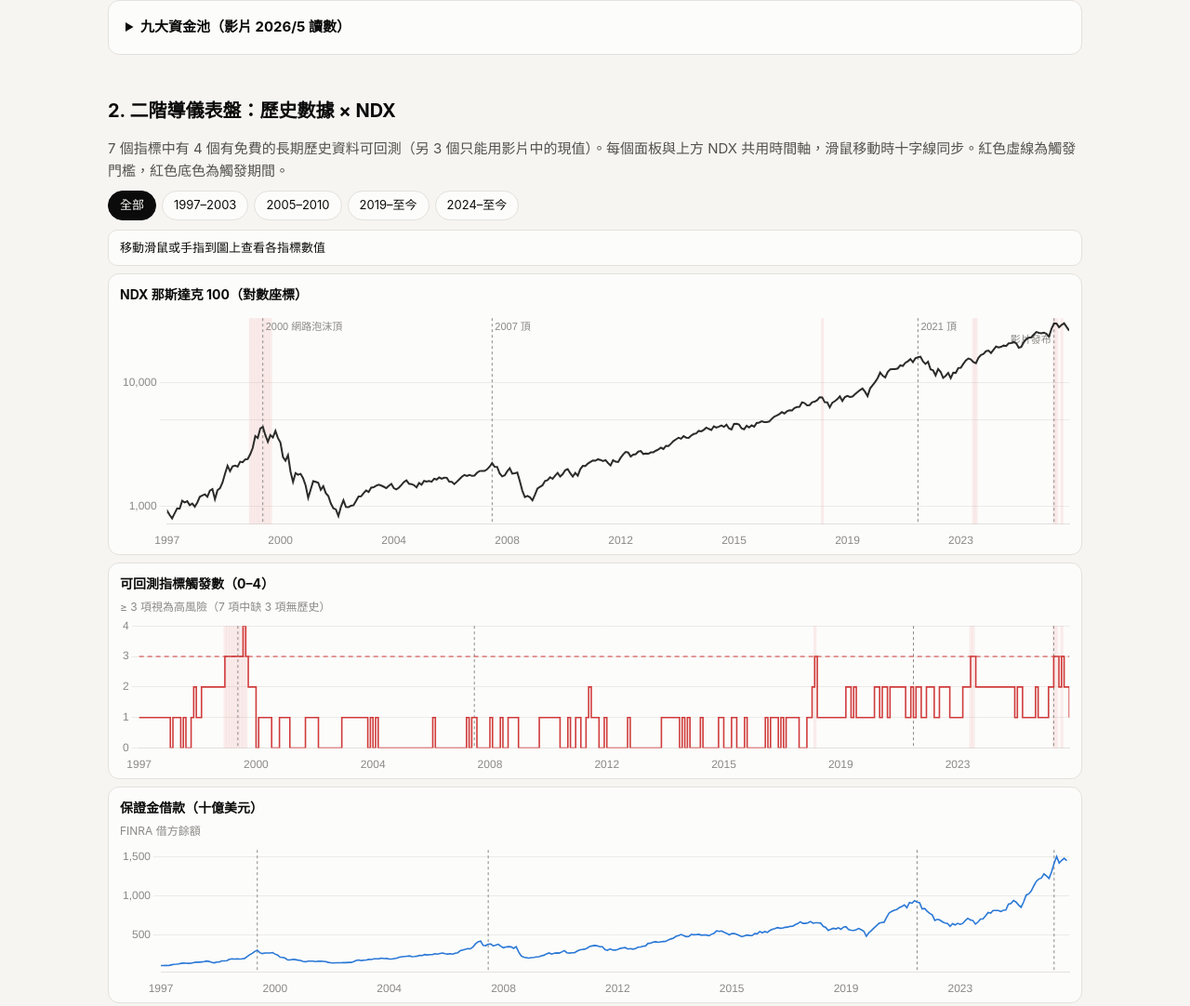
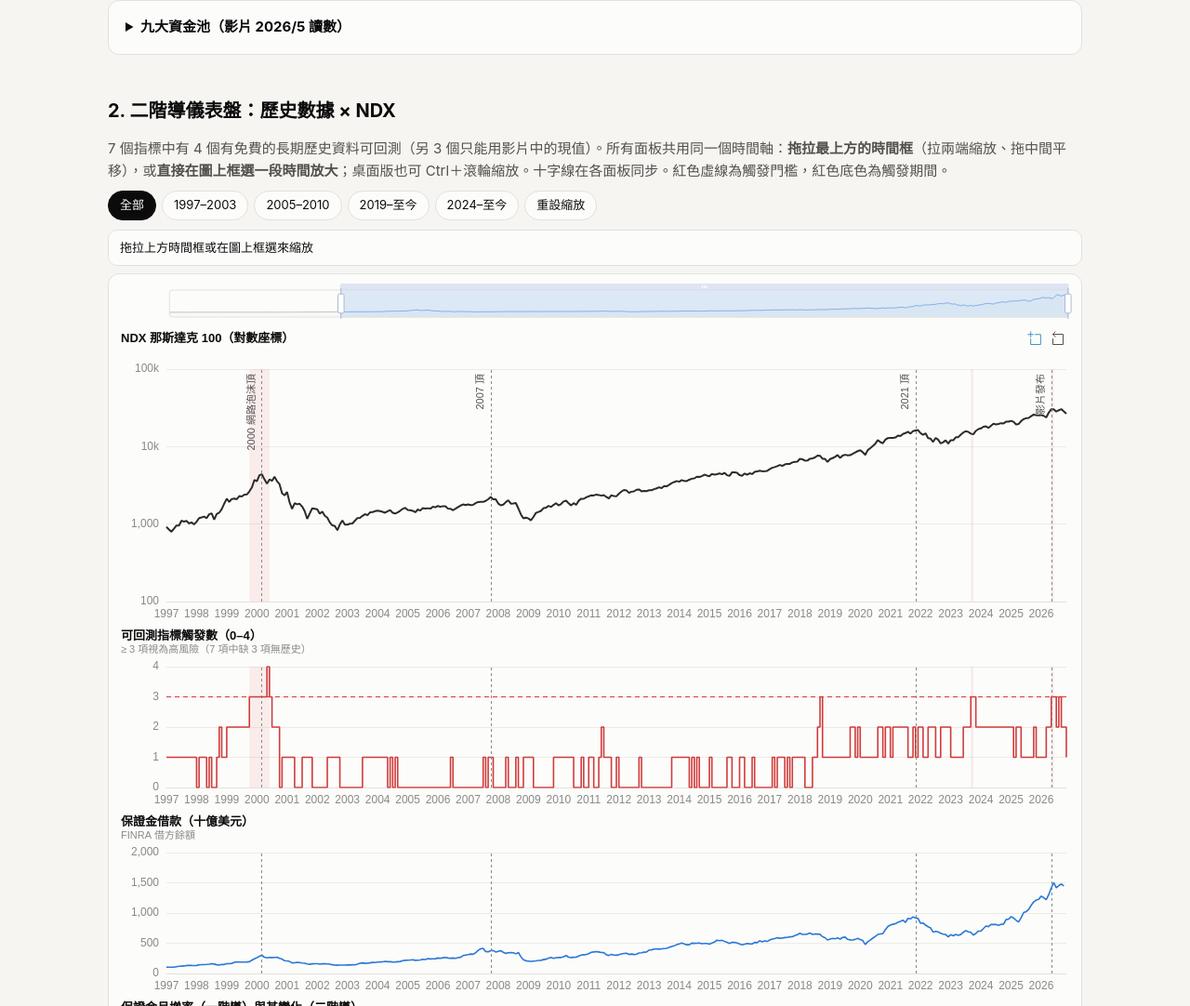
Before and after one commit to GarfieldHuang/ndx-ponzi-funnel, a plain HTML site: page index.html in a window 1280 px wide. Shown: the part 638-1720 px from the top of the page at 93% size. Drawn offline with nearby package versions, Linux system fonts and the light colour scheme.

Commit message:
圖表改用 ECharts：可拖拉時間框、框選放大、Ctrl+滾輪縮放，所有面板同步
Co-Authored-By: Claude Opus 5.5 <noreply@anthropic.com>

```diff
--- a/index.html
+++ b/index.html
@@ -118,10 +118,10 @@ footer{margin-top:48px;color:var(--muted);font-size:13px}
 </details>
 
 <h2>2. 二階導儀表盤：歷史數據 × NDX</h2>
-<p class="sub">7 個指標中有 4 個有免費的長期歷史資料可回測（另 3 個只能用影片中的現值）。每個面板與上方 NDX 共用時間軸，滑鼠移動時十字線同步。紅色虛線為觸發門檻，紅色底色為觸發期間。</p>
+<p class="sub">7 個指標中有 4 個有免費的長期歷史資料可回測（另 3 個只能用影片中的現值）。所有面板共用同一個時間軸：<b>拖拉最上方的時間框</b>（拉兩端縮放、拖中間平移），或<b>直接在圖上框選一段時間放大</b>；桌面版也可 Ctrl＋滾輪縮放。十字線在各面板同步。紅色虛線為觸發門檻，紅色底色為觸發期間。</p>
 <div class="toolbar" id="ranges" role="group" aria-label="時間範圍"></div>
-<div class="readout" id="readout" aria-live="polite">移動滑鼠或手指到圖上查看各指標數值</div>
-<div id="panels"></div>
+<div class="readout" id="readout" aria-live="polite">拖拉上方時間框或在圖上框選來縮放</div>
+<div id="chart" class="panel" style="padding:6px 4px"></div>
 <p class="muted">資料來源：Yahoo Finance（^NDX 月收盤）、FINRA Margin Statistics、FRED（NCBEILQ027S、GDP、M2SL）、multpl.com（Shiller CAPE）。GitHub Actions 每週自動更新。</p>
 
 <h3 style="margin-top:22px">7 指標現況</h3>
@@ -181,7 +181,7 @@ footer{margin-top:48px;color:var(--muted);font-size:13px}
 <footer>本頁為教育與研究用途的方法重建，不構成投資建議。逐字稿由 Qwen3-ASR 自動辨識後校正，可能有誤差。<br>原始碼與資料腳本：<a id="repo" href="#">GitHub</a></footer>
 </div>
 
-<script src="https://cdnjs.cloudflare.com/ajax/libs/Chart.js/4.4.1/chart.umd.min.js"></script>
+<script src="https://cdn.jsdelivr.net/npm/echarts@5.5.1/dist/echarts.min.js"></script>
 <script>
 // ───────── 觸發規則（可依自己的判斷調整門檻）─────────
 // 每個規則回傳 true / false / null（null = 該月沒有資料）
@@ -199,7 +199,7 @@ const RANGES = [['全部','1997-01',null],['1997–2003','1997-01','2003-12'],['
 const css = n => getComputedStyle(document.documentElement).getPropertyValue(n).trim();
 const fmt = (v,d=1) => v==null ? '—' : v.toLocaleString('zh-TW',{maximumFractionDigits:d,minimumFractionDigits:d});
 
-let D, charts=[], hoverIdx=null, triggers=[];
+let D, triggers=[];
 
 fetch('data/indicators.json').then(r=>r.json()).then(init);
 
@@ -223,7 +223,8 @@ function init(data){
   const repo = location.hostname.endsWith('github.io')
     ? `https://github.com/${location.hostname.split('.')[0]}/${location.pathname.split('/')[1]}` : '#';
   document.getElementById('repo').href = repo;
-  matchMedia('(prefers-color-scheme: dark)').addEventListener('change',()=>{charts.forEach(c=>c.destroy());charts=[];document.getElementById('panels').innerHTML='';buildPanels();});
+  matchMedia('(prefers-color-scheme: dark)').addEventListener('change',buildPanels);
+  let rt; addEventListener('resize',()=>{ clearTimeout(rt); rt=setTimeout(()=>{ const sv=chart.getOption().dataZoom[0]; buildPanels(); chart.dispatchAction({type:'dataZoom',dataZoomIndex:0,startValue:sv.startValue,endValue:sv.endValue}); },200); });
 }
 
 const PANELS = [
@@ -240,100 +241,100 @@ const PANELS = [
 function seriesOf(key){ return key==='triggers' ? triggers : D.series[key]; }
 
 function triggeredMask(p){
-  const v = seriesOf(p.key);
+  if (p.key==='ndx') return triggers.map(t=>t!=null&&t>=3);
   if (p.ruleKey) return D.dates.map((_,i)=>RULES[p.ruleKey].fn(D.series,i)===true);
   if (p.threshold==null) return null;
+  const v = seriesOf(p.key);
   return v.map(x=> x==null?false : p.dir==='>'?x>p.threshold : p.dir==='>='?x>=p.threshold : x<p.threshold);
 }
+function maskAreas(mask){
+  const out=[]; if(!mask) return out; let st=null;
+  mask.forEach((on,i)=>{ if(on&&st==null) st=i; if((!on||i===mask.length-1)&&st!=null){ const en=on?i:i-1; out.push([{xAxis:D.dates[st]},{xAxis:D.dates[en]}]); st=null; } });
+  return out;
+}
 
-// plugin：觸發底色、事件線、門檻線、同步十字線
-const overlay = {
-  id:'overlay',
-  beforeDatasetsDraw(c){
-    const {ctx, chartArea:a, scales:{x,y}} = c, p = c.options.plugins.overlay;
-    ctx.save();
-    if (p.mask){
-      ctx.fillStyle = css('--critical-bg');
-      const w = (x.getPixelForValue(1)-x.getPixelForValue(0));
-      p.mask.forEach((on,i)=>{ if(!on) return; const px=x.getPixelForValue(i); if(px<a.left-w||px>a.right) return;
-        ctx.fillRect(Math.max(a.left,px-w/2), a.top, Math.min(w+0.5,a.right-px+w/2), a.bottom-a.top); });
-    }
-    ctx.setLineDash([3,3]); ctx.lineWidth=1; ctx.strokeStyle=css('--muted'); ctx.fillStyle=css('--muted'); ctx.font='11px sans-serif';
-    EVENTS.forEach(([d,l])=>{ const i=D.dates.indexOf(d); if(i<0) return; const px=x.getPixelForValue(i);
-      if(px<a.left||px>a.right) return; ctx.beginPath(); ctx.moveTo(px,a.top); ctx.lineTo(px,a.bottom); ctx.stroke();
-      if(p.labels){ const w=ctx.measureText(l).width, left=px+3+w>a.right; ctx.save(); ctx.textBaseline='top';
-        ctx.fillText(l, left? px-3-w : px+3, a.top+(left?18:4)); ctx.restore(); } });
-    if (p.threshold!=null){ const py=y.getPixelForValue(p.threshold); if(py>=a.top&&py<=a.bottom){
-      ctx.strokeStyle=css('--critical'); ctx.setLineDash([5,4]); ctx.beginPath(); ctx.moveTo(a.left,py); ctx.lineTo(a.right,py); ctx.stroke(); } }
-    ctx.restore();
-  },
-  afterDatasetsDraw(c){
-    if (hoverIdx==null) return;
-    const {ctx, chartArea:a, scales:{x}} = c, px = x.getPixelForValue(hoverIdx);
-    if(px<a.left||px>a.right) return;
-    ctx.save(); ctx.strokeStyle=css('--text2'); ctx.lineWidth=1; ctx.beginPath(); ctx.moveTo(px,a.top); ctx.lineTo(px,a.bottom); ctx.stroke();
-    c.data.datasets.forEach((ds,k)=>{ const v=ds.data[hoverIdx]; if(v==null) return; const py=c.scales.y.getPixelForValue(v);
-      ctx.fillStyle=ds.borderColor; ctx.strokeStyle=css('--surface'); ctx.lineWidth=2; ctx.beginPath(); ctx.arc(px,py,4,0,7); ctx.fill(); ctx.stroke(); });
-    ctx.restore();
-  }
-};
+const isTouch = matchMedia('(pointer:coarse)').matches;
+let chart, spanMonths=999;
+const bucket = m => m>48 ? 0 : m>18 ? 1 : 2;
 
 function buildPanels(){
-  const root = document.getElementById('panels');
   const tb = document.getElementById('ranges'); tb.innerHTML='';
   RANGES.forEach(([lab,a,b],k)=>{ const bt=document.createElement('button'); bt.textContent=lab; bt.setAttribute('aria-pressed',k===0);
     bt.onclick=()=>{ tb.querySelectorAll('button').forEach(x=>x.setAttribute('aria-pressed',x===bt)); setRange(a,b); }; tb.appendChild(bt); });
+  const rs = document.createElement('button'); rs.textContent='重設縮放'; rs.onclick=()=>tb.querySelector('button').click(); tb.appendChild(rs);
 
-  PANELS.forEach(p=>{
-    const el = document.createElement('div'); el.className='panel';
+  const el = document.getElementById('chart');
+  const narrow = el.clientWidth < 600;
+  const SLIDER_H = 30, HEAD = 44, GAP = 26;
+  let top = SLIDER_H + 22;
+  const grids=[], titles=[], xAxes=[], yAxes=[], series=[];
+  const muted=css('--muted'), border=css('--border'), grid=css('--grid'), text=css('--text'), text2=css('--text2'), crit=css('--critical');
+
+  PANELS.forEach((p,i)=>{
+    const h = p.tall ? (narrow?190:250) : (narrow?110:130);
     const ruleTxt = p.ruleKey ? RULES[p.ruleKey].label : (p.rule||'');
-    const legend = p.extra ? `<span class="legend"><span><i style="background:${css(p.color)}"></i>月增率</span><span><i style="background:${css(p.extra.color)}"></i>${p.extra.label}</span></span>` : '';
-    el.innerHTML = `<header><h3>${p.title}</h3>${legend}</header><div class="rule">${ruleTxt}</div><div class="cv ${p.tall?'tall':''}"><canvas></canvas></div>`;
-    root.appendChild(el);
-    const datasets = [{data:seriesOf(p.key), borderColor:css(p.color), borderWidth:p.key==='ndx'?2:1.6, pointRadius:0, spanGaps:false, stepped:!!p.stepped, tension:0}];
-    if (p.extra) datasets.push({data:D.series[p.extra.key], borderColor:css(p.extra.color), borderWidth:1.2, pointRadius:0, tension:0});
-    const thr = p.ruleKey ? RULES[p.ruleKey].threshold ?? p.threshold : p.threshold;
-    const c = new Chart(el.querySelector('canvas'), {
-      type:'line',
-      data:{labels:D.dates, datasets},
-      plugins:[overlay],
-      options:{
-        responsive:true, maintainAspectRatio:false, animation:false, parsing:true, normalized:true,
-        events:['mousemove','mouseout','touchstart','touchmove'],
-        interaction:{mode:'index', intersect:false},
-        plugins:{legend:{display:false}, tooltip:{enabled:false},
-          overlay:{mask: p.key==='ndx'? triggers.map(t=>t!=null&&t>=3) : triggeredMask(p), threshold: thr, labels: p.key==='ndx'}},
-        scales:{
-          x:{ticks:{color:css('--muted'),maxRotation:0,autoSkip:true,maxTicksLimit:8,callback(v){return this.getLabelForValue(v).slice(0,4);}}, grid:{display:false}, border:{color:css('--border')}},
-          y:{type:p.log?'logarithmic':'linear', position:'left', ticks:{color:css('--muted'),maxTicksLimit:5,includeBounds:false,
-              callback:v=> p.log ? ([100,300,1000,3000,10000,30000].includes(v)? v.toLocaleString():'') : (+v).toLocaleString('zh-TW',{maximumFractionDigits:2})},
-             grid:{color:css('--grid')}, border:{display:false}, ...(p.key==='triggers'?{min:0,max:4}:{}) }
-        },
-        onHover:(e,_,chart)=>{ const i = chart.scales.x.getValueForPixel(e.x); setHover(i>=0&&i<D.dates.length?Math.round(i):null); }
-      }
-    });
-    c.canvas.addEventListener('mouseleave',()=>setHover(null));
-    charts.push(c);
+    titles.push({text:p.title, subtext:ruleTxt, left:4, top, textStyle:{fontSize:13,fontWeight:600,color:text}, subtextStyle:{fontSize:11,color:muted,width:el.clientWidth-20,overflow:'truncate'}, itemGap:2});
+    top += HEAD;
+    grids.push({left:narrow?44:58, right:12, top, height:h});
+    xAxes.push({type:'category', gridIndex:i, data:D.dates, boundaryGap:false,
+      axisLine:{lineStyle:{color:border}}, axisTick:{show:false},
+      axisLabel:{color:muted, hideOverlap:true, interval:(_,v)=> spanMonths>48 ? v.endsWith('-01') : spanMonths>18 ? /-(01|07)$/.test(v) : /-(01|04|07|10)$/.test(v), formatter:v=> spanMonths>48 ? v.slice(0,4) : v},
+      axisPointer:{label:{show:i===PANELS.length-1}}});
+    const thr = p.ruleKey ? (RULES[p.ruleKey].threshold ?? p.threshold) : p.threshold;
+    yAxes.push({type:p.log?'log':'value', gridIndex:i, scale:!p.log && p.key!=='triggers', splitNumber:3,
+      ...(p.key==='triggers'?{min:0,max:4,interval:1}:{}),
+      axisLabel:{color:muted, formatter:v=> Math.abs(v)>=10000 ? (v/1000).toLocaleString()+'k' : (+v).toLocaleString('zh-TW',{maximumFractionDigits:2})},
+      splitLine:{lineStyle:{color:grid}}, axisLine:{show:false}});
+    const markLineData = EVENTS.map(([d,l])=>({xAxis:d, label:{show:p.key==='ndx', formatter:l, position:'insideEndTop', color:text2, fontSize:11}}));
+    if (thr!=null) markLineData.push({yAxis:thr, lineStyle:{color:crit, type:[5,4]}, label:{show:false}});
+    series.push({name:p.title, type:'line', xAxisIndex:i, yAxisIndex:i, data:seriesOf(p.key), showSymbol:false, connectNulls:false,
+      step:p.stepped?'end':false, lineStyle:{width:p.key==='ndx'?2:1.6, color:css(p.color)}, itemStyle:{color:css(p.color)},
+      emphasis:{disabled:true}, sampling:'lttb',
+      markLine:{silent:true, symbol:'none', lineStyle:{color:muted, type:[3,3], width:1}, data:markLineData},
+      markArea:{silent:true, itemStyle:{color:css('--critical-bg')}, data:maskAreas(triggeredMask(p))}});
+    if (p.extra) series.push({name:p.extra.label, type:'line', xAxisIndex:i, yAxisIndex:i, data:D.series[p.extra.key], showSymbol:false,
+      lineStyle:{width:1.2, color:css(p.extra.color)}, itemStyle:{color:css(p.extra.color)}, emphasis:{disabled:true}});
+    top += h + GAP;
   });
+  el.style.height = top + 'px';
+
+  const all = PANELS.map((_,i)=>i);
+  const zooms = [{type:'slider', xAxisIndex:all, top:4, height:SLIDER_H, left:narrow?44:58, right:12, filterMode:'filter',
+      brushSelect:true, borderColor:border, fillerColor:'rgba(42,120,214,.15)', handleSize:'110%',
+      textStyle:{color:text2}, labelFormatter:(v,s)=>s, dataBackground:{lineStyle:{color:muted}, areaStyle:{color:grid}},
+      selectedDataBackground:{lineStyle:{color:css('--s1')}, areaStyle:{color:'rgba(42,120,214,.12)'}}}];
+  if (!isTouch) zooms.push({type:'inside', xAxisIndex:all, filterMode:'filter', zoomOnMouseWheel:'ctrl', moveOnMouseWheel:false, moveOnMouseMove:'shift'});
+
+  if (chart) chart.dispose();
+  chart = echarts.init(el, null, {renderer:'canvas'});
+  chart.setOption({
+    animation:false, title:titles, grid:grids, xAxis:xAxes, yAxis:yAxes, series, dataZoom:zooms,
+    axisPointer:{link:[{xAxisIndex:'all'}], lineStyle:{color:text2}, label:{backgroundColor:text2}},
+    tooltip:{trigger:'axis', showContent:false, axisPointer:{type:'line'}},
+    toolbox:{show:!isTouch, right:8, top:SLIDER_H+18, itemSize:14, iconStyle:{borderColor:text2},
+      feature:{dataZoom:{xAxisIndex:all, yAxisIndex:false, title:{zoom:'框選放大',back:'上一步'}}, restore:{show:false}}}
+  });
+  // 桌面預設開啟「框選放大」：在任一面板拖拉一個時間框即可放大
+  if (!isTouch) chart.dispatchAction({type:'takeGlobalCursor', key:'dataZoomSelect', dataZoomSelectActive:true});
+  chart.on('updateAxisPointer', e=>{ const a=e.axesInfo&&e.axesInfo[0]; setHover(a? a.value : null); });
+  chart.on('datazoom', ()=>{ const opt=chart.getOption().dataZoom[0]; const prevB=bucket(spanMonths); spanMonths=opt.endValue-opt.startValue; if(bucket(spanMonths)!==prevB) requestAnimationFrame(()=>chart.setOption({xAxis:PANELS.map(()=>({}))})); const tb=document.getElementById('ranges');
+    // 拖拉後若不等於任何預設區間，取消按鈕高亮
+    tb.querySelectorAll('button').forEach(b=>b.setAttribute('aria-pressed', b.dataset.sv===String(opt.startValue)&&b.dataset.ev===String(opt.endValue))); });
+  el.addEventListener('mouseleave',()=>setHover(null));
+  RANGES.forEach(([_,a,b],k)=>{ const bt=tb.children[k]; bt.dataset.sv=D.dates.indexOf(a); bt.dataset.ev=b?D.dates.indexOf(b):D.dates.length-1; });
   setRange('1997-01',null);
 }
 
 function setRange(a,b){
-  const lo = D.dates.indexOf(a), hi = b? D.dates.indexOf(b) : D.dates.length-1;
-  charts.forEach(c=>{ c.options.scales.x.min=lo; c.options.scales.x.max=hi;
-    // 依可見範圍重算 y 軸
-    const vals = c.data.datasets.flatMap(ds=>ds.data.slice(lo,hi+1)).filter(v=>v!=null);
-    if (c.options.scales.y.type!=='logarithmic' && c.options.scales.y.max!==4){
-      const thr=c.options.plugins.overlay.threshold, all = thr!=null? vals.concat([thr]) : vals;
-      const mn=Math.min(...all), mx=Math.max(...all), pad=(mx-mn)*0.06||1; c.options.scales.y.min=mn-pad; c.options.scales.y.max=mx+pad;
-    } else if (c.options.scales.y.type==='logarithmic'){ c.options.scales.y.min=Math.min(...vals)*0.9; c.options.scales.y.max=Math.max(...vals)*1.1; }
-    c.update('none'); });
+  const lo=D.dates.indexOf(a), hi=b?D.dates.indexOf(b):D.dates.length-1;
+  chart.dispatchAction({type:'dataZoom', dataZoomIndex:0, startValue:lo, endValue:hi});
 }
 
+let hoverIdx=null;
 function setHover(i){
-  if (i===hoverIdx) return; hoverIdx=i; charts.forEach(c=>c.draw());
+  if (i===hoverIdx) return; hoverIdx=i;
   const r = document.getElementById('readout');
-  if (i==null){ r.textContent='移動滑鼠或手指到圖上查看各指標數值'; return; }
+  if (i==null){ r.textContent = isTouch ? '點圖表查看數值；拖拉上方時間框的兩端可縮放' : '拖拉上方時間框或在圖上框選來縮放；Ctrl＋滾輪縮放、Shift＋拖拉平移'; return; }
   const s=D.series;
   r.innerHTML = `<b>${D.dates[i]}</b><span>NDX <b>${fmt(s.ndx[i],0)}</b></span><span>觸發 <b>${triggers[i]??'—'}</b>/4</span>`+
     `<span>保證金 <b>${fmt(s.margin_debt[i],0)}</b>B</span><span>月增 <b>${fmt(s.margin_mom[i])}</b>%</span><span>二階導 <b>${fmt(s.margin_accel[i])}</b></span>`+
```
